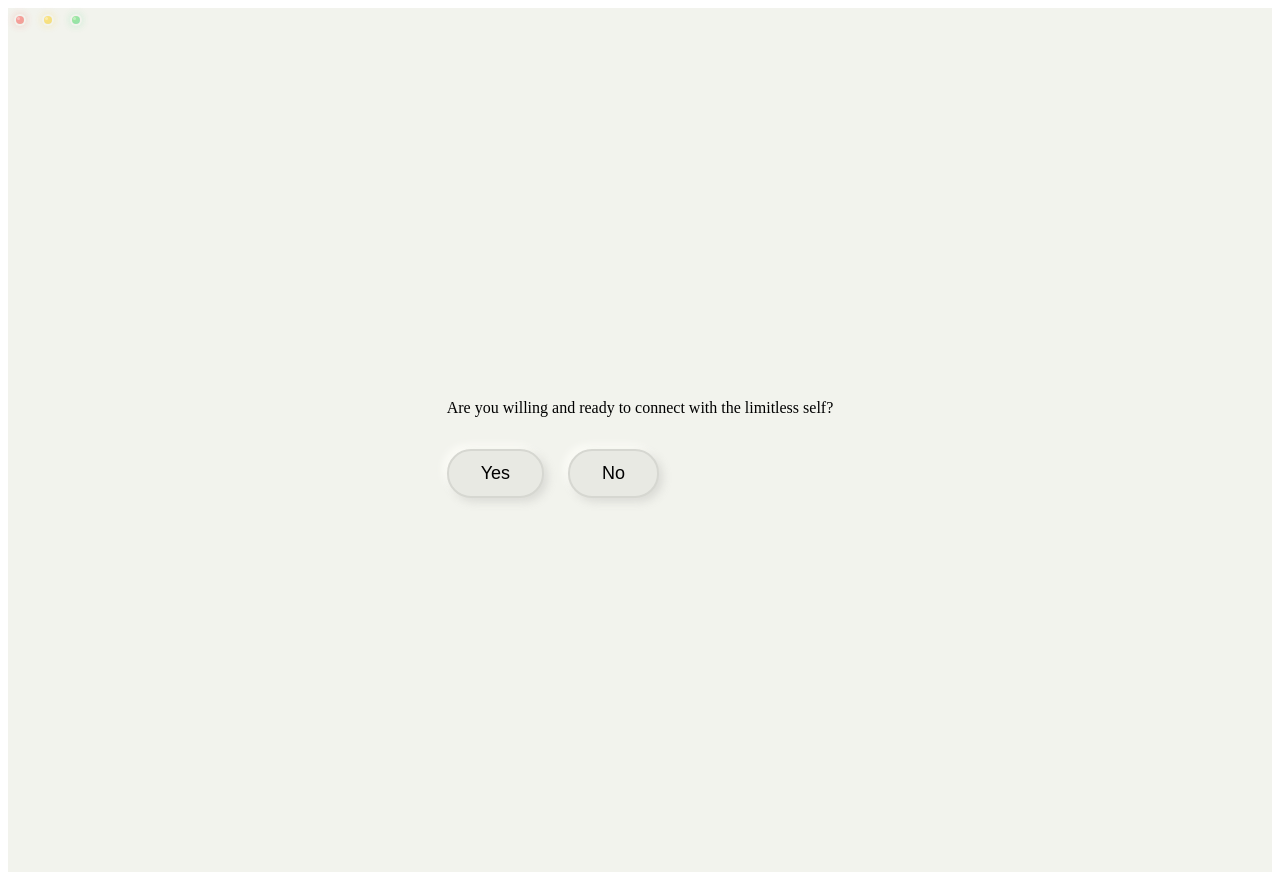
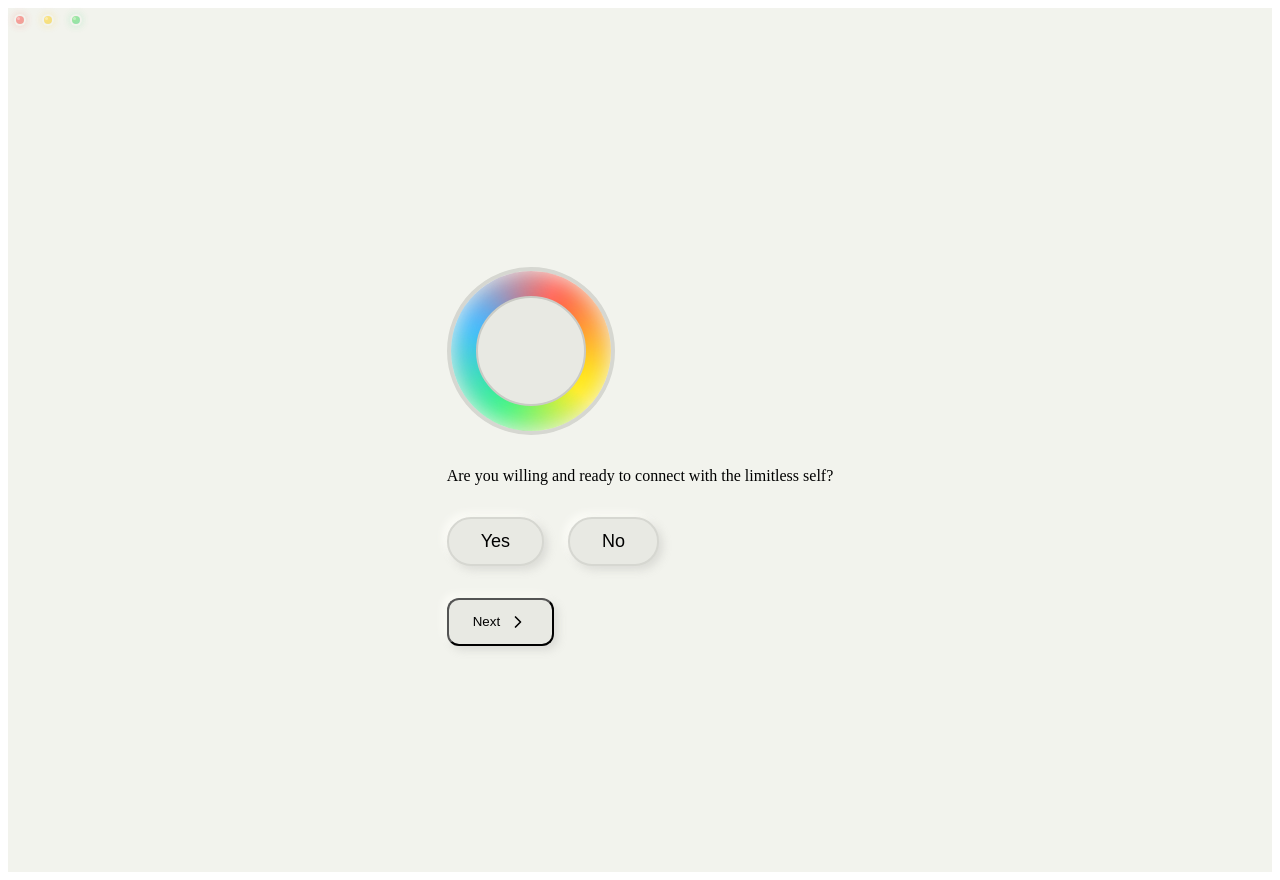
Before and after one commit to peatf/meditationconsole, a Next.js app: page / in a window 1280 px wide. Built offline with nearby package versions, Linux system fonts and the light colour scheme.

Commit message:
Update MeditationGameConsole.jsx

```diff
--- a/src/components2/MeditationGameConsole.jsx
+++ b/src/components2/MeditationGameConsole.jsx
@@ -5,7 +5,7 @@ import { ChevronLeft, ChevronRight } from "lucide-react";
 import dynamic from "next/dynamic";
 import styles from "./MeditationGameConsole.module.css";
 
-// DYNAMIC IMPORTS OF ANIMATIONS (Updated to align with @p5-wrapper/react)
+// DYNAMIC IMPORTS OF ANIMATIONS
 const Slide2Animation = dynamic(() => import("@/meditationanimations/slide2limitlessselfprotocolanimationscript"), { ssr: false });
 const Slide3Animation = dynamic(() => import("@/meditationanimations/slide3limitlessselfprotocolanimationscript"), { ssr: false });
 const Slide4Animation = dynamic(() => import("@/meditationanimations/slide4limitlessselfprotocolanimationscript"), { ssr: false });
@@ -15,7 +15,6 @@ const Slide7Animation = dynamic(() => import("@/meditationanimations/slide7limit
 const Slide8Animation = dynamic(() => import("@/meditationanimations/slide8limitlessselfprotocolanimationscript"), { ssr: false });
 const Slide10Animation = dynamic(() => import("@/meditationanimations/slide10limitlessselfprotocolanimationscript"), { ssr: false });
 
-// SLIDE DATA:
 const slides = [
   { id: 1, text: "Are you willing and ready to connect with the limitless self?", type: "buttons", hasScreen: false },
   { id: 2, text: "Swipe up to call up the limitless self.", type: "swipe", hasScreen: true, animation: <Slide2Animation /> },
@@ -49,6 +48,13 @@ export default function MeditationGameConsole() {
 
   const handleYesClick = () => {
     setYesClicked(true);
+    setTimeout(() => {
+      const btn = document.querySelector(`.${styles.yesButton}`);
+      if (btn) {
+        btn.classList.add(styles.active);
+        setTimeout(() => btn.classList.remove(styles.active), 2000);
+      }
+    }, 0);
   };
 
   const slide = slides[currentSlide];
@@ -62,6 +68,24 @@ export default function MeditationGameConsole() {
           <div className={`${styles.led} ${styles.yellow}`} />
           <div className={`${styles.led} ${styles.green}`} />
         </div>
+
+        {/* Rainbow Loader for Slide 1 */}
+        {currentSlide === 0 && (
+          <div className={styles.loader}>
+            <span></span>
+          </div>
+        )}
+
+        {/* Quatrefoil Loader for Slide 9 */}
+        {currentSlide === 8 && (
+          <div className={styles.preloader}>
+            {[...Array(4)].map((_, i) => (
+              <div key={i} className={styles.preloaderSquare}>
+                <div className={styles.quatrefoil}></div>
+              </div>
+            ))}
+          </div>
+        )}
 
         {/* Animation Screen */}
         {slide.hasScreen && (
@@ -80,32 +104,35 @@ export default function MeditationGameConsole() {
         {/* Buttons */}
         {slide.type === "buttons" && (
           <div className={styles.buttonContainer}>
-            <button className={`${styles.button} ${styles.yesButton}`} onClick={handleYesClick}>
+            <button
+              className={`${styles.button} ${styles.yesButton} ${yesClicked ? styles.active : ''}`}
+              onClick={handleYesClick}
+            >
               {slide.customButton || "Yes"}
             </button>
-            <button className={`${styles.button} ${styles.noButton}`} onClick={nextSlide}>
+            {!slide.customButton && (
+              <button className={`${styles.button} ${styles.noButton}`}>
                 No
               </button>
+            )}
           </div>
         )}
 
         {/* Navigation Buttons */}
-        {slide.type !== "buttons" && (
         <div className={styles.navButtonContainer}>
           {currentSlide > 0 && (
             <button className={styles.navButton} onClick={prevSlide}>
               <ChevronLeft size={20} />
-                Previous
+              <span>Previous</span>
             </button>
           )}
           {currentSlide < slides.length - 1 && (
             <button className={styles.navButton} onClick={nextSlide}>
-                Next
+              <span>Next</span>
               <ChevronRight size={20} />
             </button>
           )}
         </div>
-        )}
       </div>
     </div>
   );
```
Lines whose indentation alone changed are shown as unchanged.
